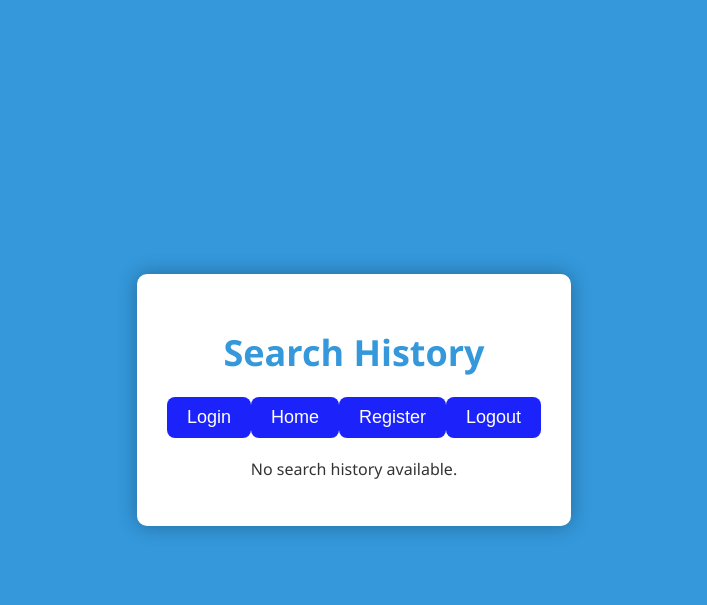
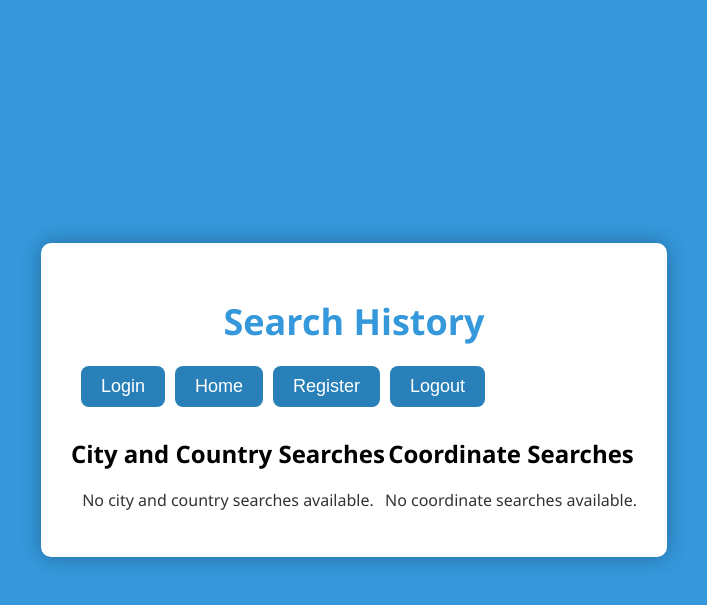
Before and after one commit to alon-ben-david/WEATHERAPP, a Flask app: template templates/search_history.html in a window 1280 px wide. Shown: the top 605 px of the page, without its empty margins (286-993 px from the left). Run offline with Flask 3, Linux system fonts and the light colour scheme; the template is opened without the code that fills it, so the values that code supplies are empty; parts of the project's set-up code (start-up, migrations or seed data) failed here and were passed over; some libraries are stand-ins or nearby versions.

Commit message:
update design

```diff
--- a/app.py
+++ b/app.py
@@ -115,6 +115,7 @@ def logout():
     session.pop('username', None)
     return redirect(url_for('index'))
 
+
 @app.route('/search_history')
 def search_history():
     # Check if the user is logged in
@@ -124,9 +125,12 @@ def search_history():
     # Fetch search history data for the logged-in user
     user_id = get_user_id_by_username(session['username'])
     search_history_data = get_search_history(user_id)
-    print(search_history_data)  # Add this line to print the retrieved data
+    city_country_searches = [entry for entry in search_history_data if entry[2] and entry[4]]
+    coordinate_searches = [entry for entry in search_history_data if not (entry[2] and entry[4])]
 
-    return render_template('search_history.html', search_history=search_history_data, user_id=user_id)
+    # Pass the filtered lists to your template
+    return render_template('search_history.html', city_country_searches=city_country_searches,
+                           coordinate_searches=coordinate_searches)
 
 
 if __name__ == "__main__":
--- a/templates/search_history.html
+++ b/templates/search_history.html
@@ -18,12 +18,13 @@
 
         .container {
     text-align: center;
-            max-width: 400px;
+    max-width: 800px; /* Adjust the max-width as needed */
     background-color: #fff;
     padding: 30px;
     border-radius: 10px;
     box-shadow: 0px 0px 20px rgba(0, 0, 0, 0.3);
     margin: auto; /* Center the container horizontally */
+    overflow: hidden; /* Ensure content within the container doesn't overflow */
 }
 
 table {
@@ -61,12 +62,17 @@
 
         .btn-container {
         display: flex;
-            justify-content: space-between;
-            margin-bottom: 20px;
+        justify-content: flex-start;
+        margin: 10px;
     }
 
-        .btn-container a button {
-            background-color: #1b23fa;
+    .btn-container a {
+        margin-right: 10px;
+        text-decoration: none;
+    }
+
+    .btn-container button {
+        background-color: #2980b9;
         color: #fff;
         padding: 10px 20px;
         font-size: 18px;
@@ -74,15 +80,10 @@
         border: none;
         border-radius: 8px;
         transition: background-color 0.3s ease;
-            text-decoration: none;
     }
 
-        .btn-container a button:hover {
+    .btn-container button:hover {
         background-color: #0e153a;
-        }
-
-        .btn-container a {
-            text-decoration: none; /* Remove underline for links in buttons */
     }
 
     </style>
@@ -106,31 +107,58 @@
             <button>Logout</button>
         </a>
     </div>
-
-   {% if search_history %}
+<div style="display: flex; justify-content: space-between;">
+    <div>
+        <h2>City and Country Searches</h2>
+        {% if city_country_searches %}
             <table>
+                <!-- Header row -->
                 <tr>
                     <th>City</th>
                     <th>State</th>
                     <th>Country</th>
+                    <th>Timestamp</th>
+                </tr>
+                <!-- Data rows -->
+                {% for entry in city_country_searches %}
+                    <tr>
+                        <td>{{ entry[2] }}</td>
+                        <td>{{ entry[3] }}</td>
+                        <td>{{ entry[4] }}</td>
+                        <td>{{ entry[7] }}</td>
+                    </tr>
+                {% endfor %}
+            </table>
+        {% else %}
+            <p>No city and country searches available.</p>
+        {% endif %}
+    </div>
+
+    <div>
+        <h2>Coordinate Searches</h2>
+        {% if coordinate_searches %}
+            <table>
+                <!-- Header row -->
+                <tr>
                     <th>Latitude</th>
                     <th>Longitude</th>
                     <th>Timestamp</th>
                 </tr>
-      {% for entry in search_history %}
+                <!-- Data rows -->
+                {% for entry in coordinate_searches %}
                     <tr>
-            <td>{% if entry[2] %}{{ entry[2] }}{% else %} {% endif %}</td>
-            <td>{% if entry[3] %}{{ entry[3] }}{% else %} {% endif %}</td>
-            <td>{% if entry[4] %}{{ entry[4] }}{% else %} {% endif %}</td>
-            <td>{% if entry[5] %}{{ entry[5] }}{% else %} {% endif %}</td>
-            <td>{% if entry[6] %}{{ entry[6] }}{% else %} {% endif %}</td>
-            <td>{% if entry[7] %}{{ entry[7] }}{% else %} {% endif %}</td>
+                        <td>{{ entry[5] }}</td>
+                        <td>{{ entry[6] }}</td>
+                        <td>{{ entry[7] }}</td>
                     </tr>
                 {% endfor %}
             </table>
         {% else %}
-        <p>No search history available.</p>
+            <p>No coordinate searches available.</p>
         {% endif %}
+    </div>
+</div>
+
 </div>
 
 </body>
```
Also changed, not shown: templates/index.html (+27 -25 lines). Lines whose indentation alone changed are shown as unchanged.
